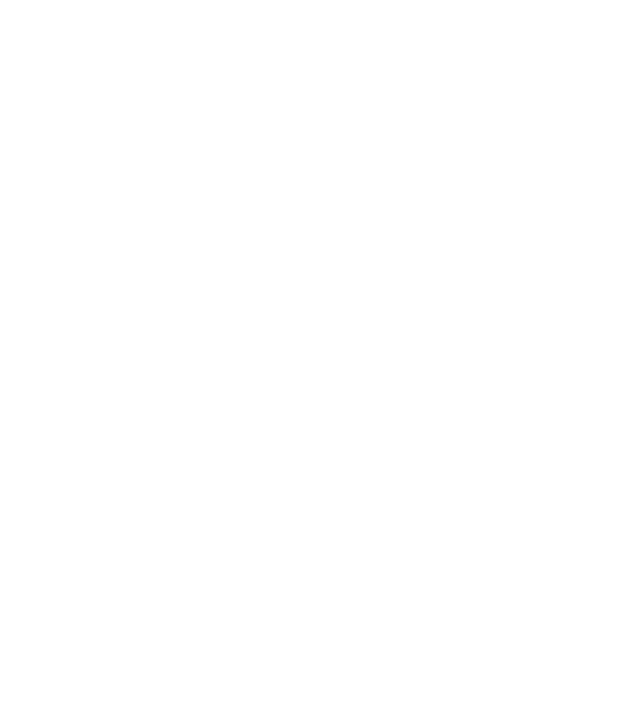
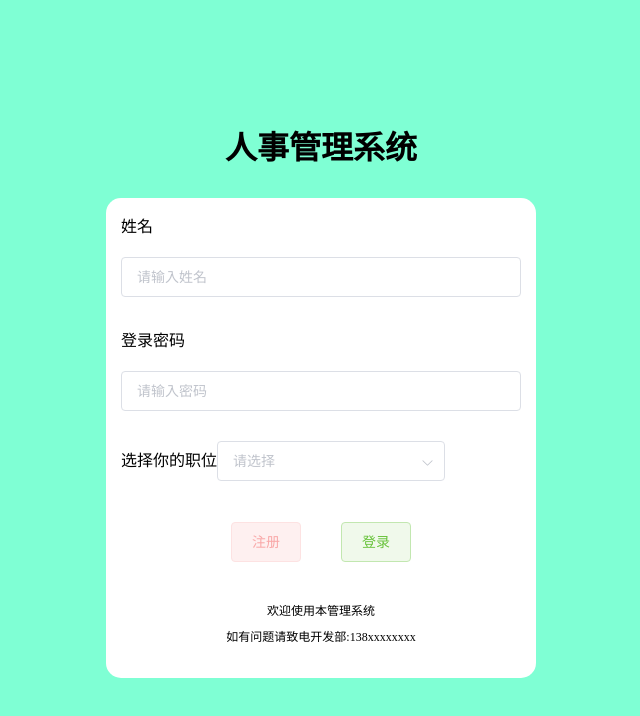
Before and after one commit to LadyLex-wsg/vue2-managerSystem, a Vue app: page /resign in a window 1280 px wide. Shown: the top 716 px of the page, without its empty margins (319-959 px from the left). Built offline with nearby package versions, Linux system fonts and the light colour scheme.

Commit message:
modified:   src/router/index.js 	modified:   src/views/in/index.vue 	renamed:    src/components/login.vue -> src/views/in/login.vue 	renamed:    src/components/resign.vue -> src/views/in/resign.vue

```diff
--- a/src/router/index.js
+++ b/src/router/index.js
@@ -6,7 +6,18 @@ Vue.use(VueRouter)
 const routes = [
   {
     path:'/',
-    component:()=>import('../views/in/index.vue')
+    component:()=>import('../views/in/index.vue'),
+    redirect:'/login',
+    children:[
+      {
+        path:'login',
+        component:()=>import('@/views/in/login.vue')
+      },
+      {
+        path:'resign',
+        component:()=>import('@/views/in/resign.vue')
+      }
+    ]
   }
 ]
 
--- a/src/views/in/index.vue
+++ b/src/views/in/index.vue
@@ -1,21 +1,17 @@
-<templte>
+<template>
     <div id="app">
         <h1>人事管理系统</h1>
         <div class="item">
-            <Login v-show='show'></Login>
-            <Resign v-show='!show'></Resign>
+            <router-view/>
         </div>
     </div>
-</templte>
+</template>
 
 <script>
-import Login from '@/components/login.vue';
-import Resign from '@/components/resign.vue';
 export default {
-    components: { Login, Resign },
     data(){
         return{
-            show:true
+
         }
     }
     };
--- a/src/components/login.vue
+++ b/src/views/in/login.vue
@@ -54,7 +54,7 @@ export default {
     },
     methods: {
         change() {
-            this.$parent.show = !this.$parent.show;
+            this.$router.push('/resign')
         },
         login() {
             this.$axios
--- a/src/components/resign.vue
+++ b/src/views/in/resign.vue
@@ -31,16 +31,15 @@
             ></el-input>
         </el-tooltip>
         <span>选择你的职位</span>
-        <el-cascader
-            v-model="job"
-            :options="options"
-        ></el-cascader>
+        <el-cascader v-model="job" :options="options"></el-cascader>
         <div class="btn">
             <el-button :type="type" plain :disabled="off" @click="sign"
                 >注册</el-button
             >
             <el-button type="success" plain @click="change">登录</el-button>
         </div>
+        <p>欢迎使用本管理系统</p>
+        <p>如有问题请致电开发部:138xxxxxxxx</p>
     </div>
 </template>
 
@@ -49,9 +48,9 @@ export default {
     data() {
         return {
             off: true,
-            name_status : false,
-            pwd_status:false,
-            job_status : false,
+            name_status: false,
+            pwd_status: false,
+            job_status: false,
             type: "danger",
             name: "",
             pwd: "",
@@ -112,14 +111,14 @@ export default {
     },
     methods: {
         change() {
-            this.$parent.show = !this.$parent.show;
+            this.$router.push("/");
         },
         sign() {
             let data = {
-                "name": this.name,
-                "part": this.job[0],
-                "job": this.job[1],
-                "pwd": this.pwd,
+                name: this.name,
+                part: this.job[0],
+                job: this.job[1],
+                pwd: this.pwd,
             };
             this.$axios.post("http://localhost:3000/add", data).then(() => {
                 this.$message({
@@ -158,25 +157,25 @@ export default {
                 this.pwd_status = false;
             }
         },
-        job(){
-            if(this.job.length){
-                this.job_status = true
+        job() {
+            if (this.job.length) {
+                this.job_status = true;
             } else {
-                this.job_status = false
+                this.job_status = false;
             }
-        }
+        },
     },
-    computed:{
-        test(){
-            if(this.name_status && this.pwd_status && this.job_status){
-                this.off = false
+    computed: {
+        test() {
+            if (this.name_status && this.pwd_status && this.job_status) {
+                this.off = false;
                 this.type = "primary";
             } else {
-                this.off = true
+                this.off = true;
                 this.type = "danger";
             }
-        }
-    }
+        },
+    },
 };
 </script>
 
@@ -189,9 +188,14 @@ export default {
     display: flex;
     justify-content: center;
     margin-top: 40px;
-    margin-bottom: 80px;
+    margin-bottom: 39px;
     button:first-child {
         margin-right: 30px;
     }
 }
+p {
+    font-size: 12px;
+    text-align: center;
+    margin-bottom: 8px;
+}
 </style>
```
